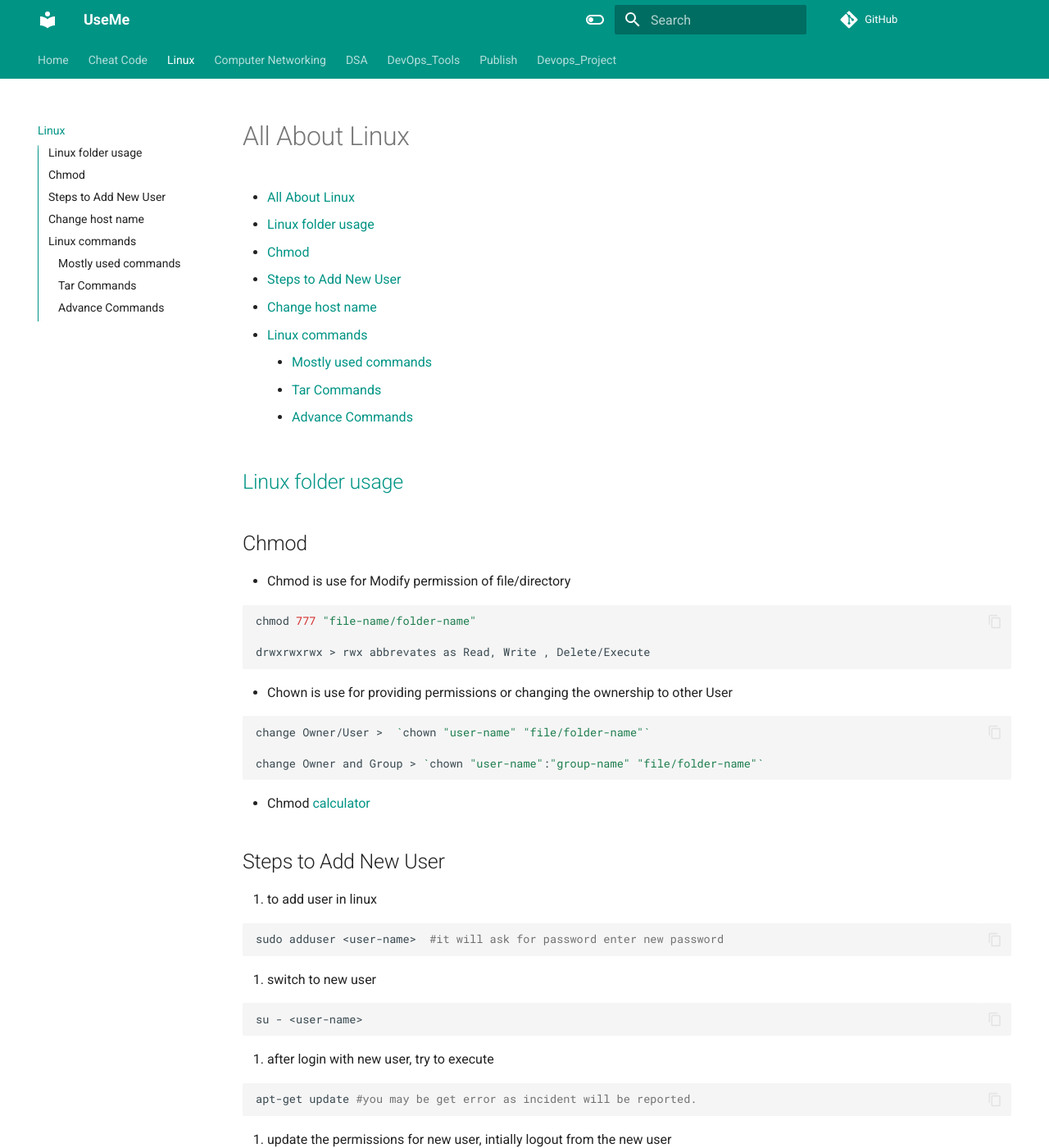
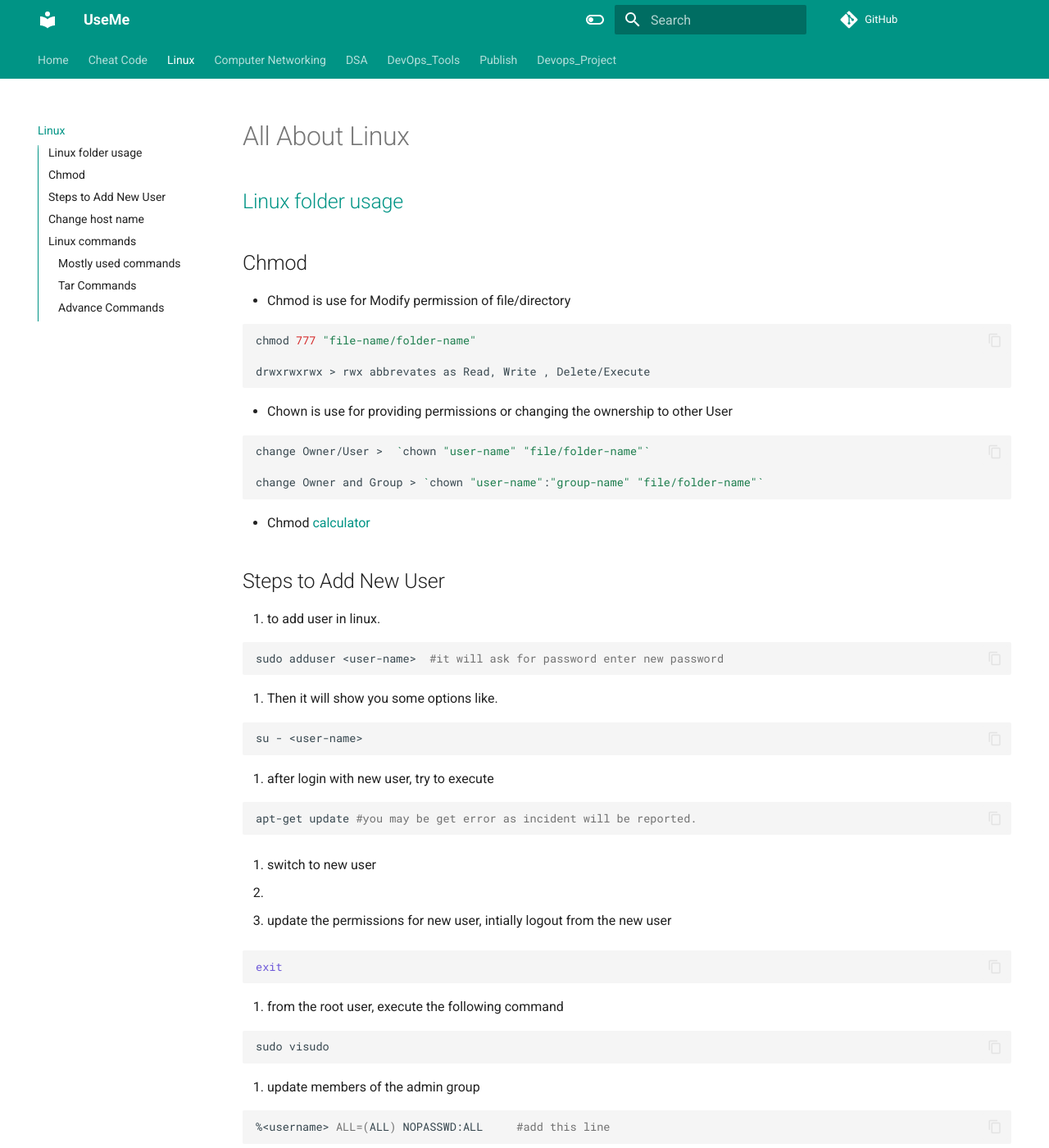
Before and after one commit to botlaram/docs, an MkDocs documentation site: the page built from docs/linux.md, in a window 1280 px wide and 1400 px high. Shown: the whole window at 82% size. Built offline with MkDocs 1.6.1 and Material for MkDocs 9.7.7, drawn with Linux system fonts in a browser that asks for light colours.

````diff
--- a/docs/linux.md
+++ b/docs/linux.md
@@ -1,15 +1,4 @@
-
 # All About Linux
-
-- [All About Linux](#all-about-linux)
-  - [Linux folder usage](#linux-folder-usage)
-  - [Chmod](#chmod)
-  - [Steps to Add New User](#steps-to-add-new-user)
-  - [Change host name](#change-host-name)
-  - [Linux commands](#linux-commands)
-    - [Mostly used commands](#mostly-used-commands)
-    - [Tar Commands](#tar-commands)
-    - [Advance Commands](#advance-commands)
 
 ## [Linux folder usage](https://www.debian.org/releases/buster/amd64/apcs02.en.html)
 
@@ -35,13 +24,13 @@ change Owner and Group > `chown "user-name":"group-name" "file/folder-name"`
 
 ## Steps to Add New User
 
-1. to add user in linux
+1. to add user in linux.
 
 ```shell
 sudo adduser <user-name>  #it will ask for password enter new password
 ```
 
-2. switch to new user
+2. Then it will show you some options like.
 
 ```shell
 su - <user-name>
````
Also changed, not shown: other parts of docs/linux.md (+8 -0 lines), README.md (+2 -1 lines), docs/DSA.md (+55 -0 lines), docs/README.md (deleted, +0 -93 lines), docs/png/stack1.png (added).
